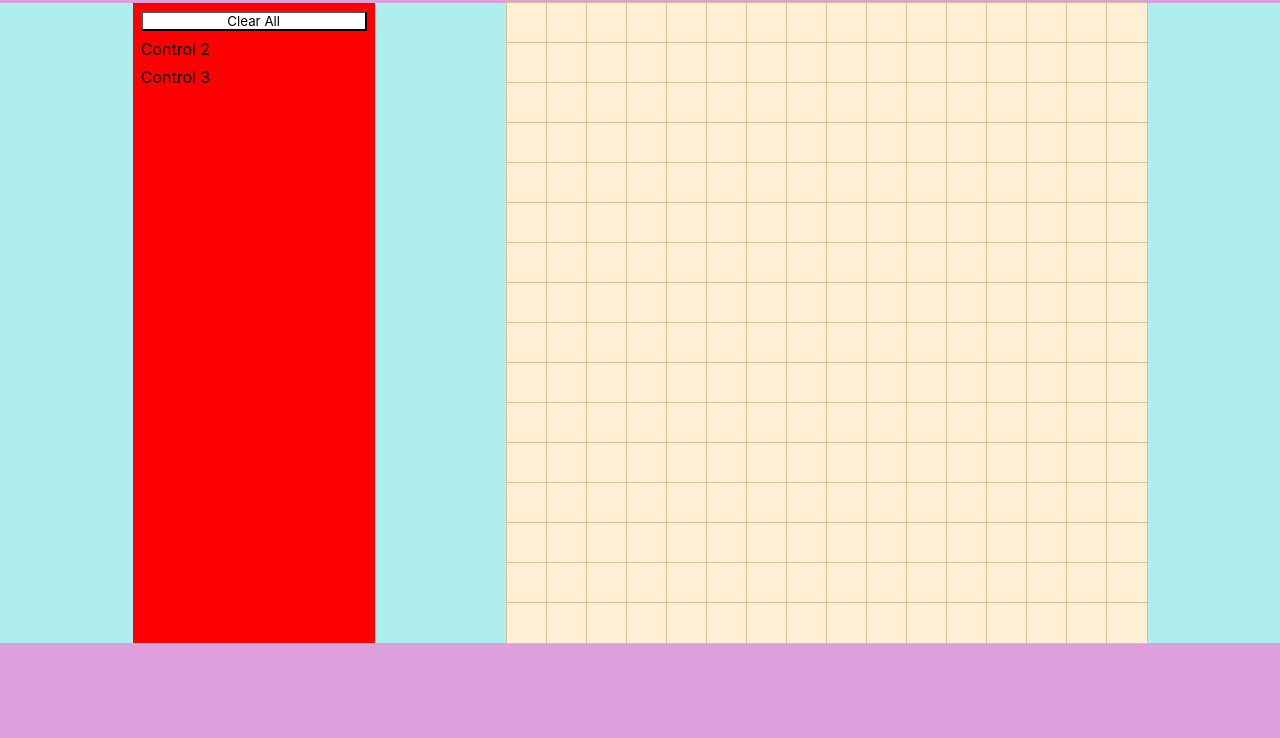
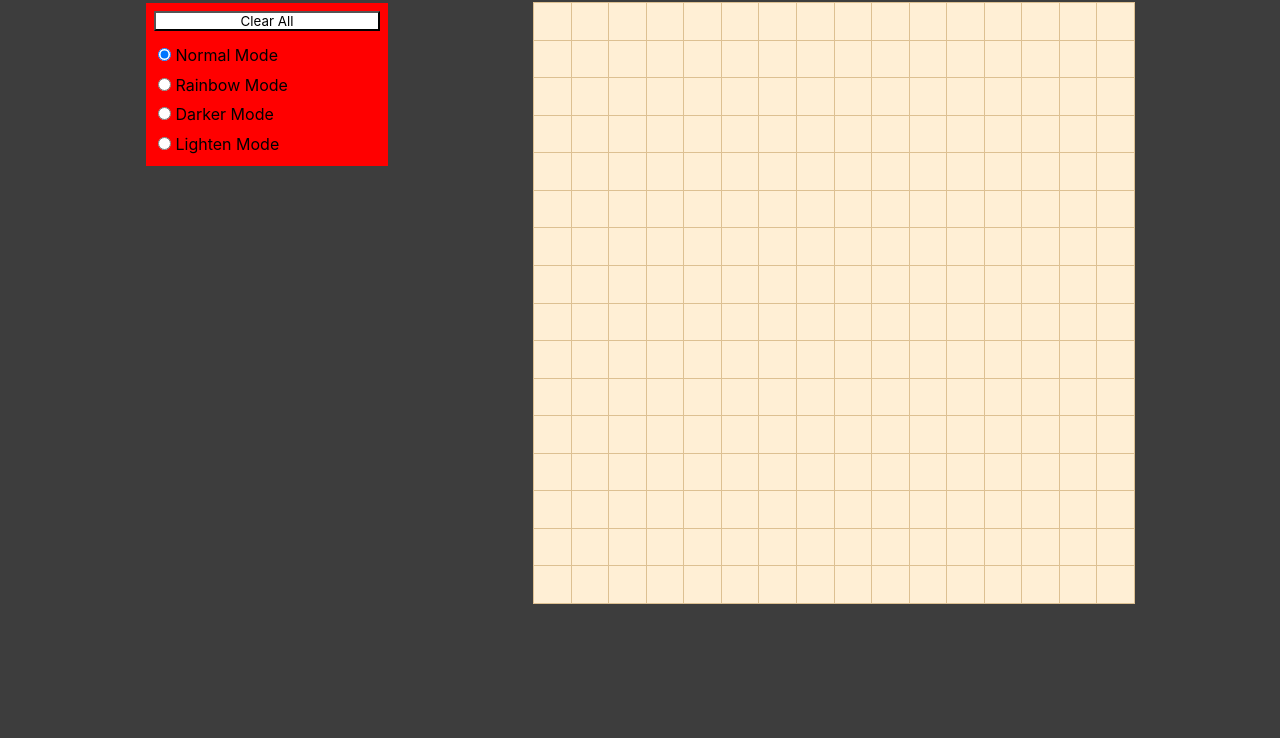
Before and after one commit to tmprk/etch-a-sketch, a plain HTML site: page index.html in a window 1280 px wide. Shown: the part 62-800 px from the top of the page. Drawn offline with Linux system fonts and the light colour scheme.

Commit message:
added rainbow, lighten, darken

```diff
--- a/index.html
+++ b/index.html
@@ -13,8 +13,12 @@
     <div class="container">
         <div id="control" >
             <button class="btn">Clear All</button>
-            <div class="text">Control 2</div>
-            <div class="text">Control 3</div>
+            <div class="checkboxes">
+                <label><input type="radio" name="modes" value="normal" onclick="handleClick(this);" checked> <span>Normal Mode</span></label>
+                <label><input type="radio" name="modes" value="rainbow" onclick="handleClick(this);"> <span>Rainbow Mode</span></label>
+                <label><input type="radio" name="modes" value="darker" onclick="handleClick(this);"> <span>Darker Mode</span></label>
+                <label><input type="radio" name="modes" value="lighten" onclick="handleClick(this);"> <span>Lighten Mode</span></label>
+            </div>
         </div>
         <div id="grid"></div>
     </div>
--- a/script.js
+++ b/script.js
@@ -1,5 +1,6 @@
 let squares = null
 let container = document.querySelector('#grid')
+let setting = 'normal';
 
 function addSquares(dimension) {
     container.innerHTML = ''
@@ -15,9 +16,27 @@ function addSquares(dimension) {
 function setListeners() {
     squares = document.querySelectorAll('.square')
     squares.forEach((square) => {
+        square.brightness = 1;
         square.addEventListener('mouseenter', () => {
-            console.log(square.classList)
-            square.classList.add('drawn')
+            switch (setting) {
+                case 'normal':
+                    square.style.backgroundColor = "rgb(85, 76, 63)";
+                    break
+                case 'rainbow':
+                    var randomColor = Math.floor(Math.random() * 16777215).toString(16);
+                    square.style.backgroundColor = "#" + randomColor;
+                    break
+                case 'darker':
+                    console.log('brightness', square.brightness)
+                    square.brightness -= 0.1;
+                    square.style.filter = `brightness(${square.brightness})`
+                    break
+                case 'lighten':
+                    console.log('brightness', square.brightness)
+                    square.brightness += 0.1;
+                    square.style.filter = `brightness(${square.brightness})`
+                    break
+            }
         });
     });
 }
@@ -42,5 +61,10 @@ btn.addEventListener('click', () => {
     setListeners();
 })
 
+function handleClick(myRadio) {
+    setting = myRadio.value;
+    // alert('New value: ' + myRadio.value);
+}
+
 addSquares(16);
 setListeners();
--- a/styles.css
+++ b/styles.css
@@ -8,7 +8,7 @@
 body {
     width: 100%;
     height: 100%;
-    background-color:plum;
+    background-color:rgb(61, 61, 61);
     display: flex;
     flex-direction: column;
 }
@@ -17,12 +17,14 @@ body {
     text-align: center;
     font-size: 24px;
     padding: 18px;
+    color: white;
 }
 
 .container {
     display: flex;
-    background-color: paleturquoise;
+    background-color: rgb(61, 61, 61);
     justify-content: space-evenly;
+    align-items: flex-start;
     flex: 1;
 }
 
@@ -34,6 +36,7 @@ body {
     background-color: red;
     gap: 8px;
     padding: 8px;
+    /* height: auto; */
 }
 
 .btn {
@@ -45,12 +48,12 @@ body {
     display: grid;
     grid-template-columns: repeat(16, 1fr);
     grid-template-rows: repeat(16, 1fr);
-    grid-column-gap: 0px;
-    grid-row-gap: 0px;
+    grid-column-gap: 1px;
+    grid-row-gap: 1px;
 
     background-color: purple;
-    width: 50vw;
-    height: 50vw;
+    width: 600px;
+    height: 600px;
     flex-shrink: 0;
 }
 
@@ -62,6 +65,26 @@ body {
 
 .drawn {
     background-color: rgb(85, 76, 63);
+}
+
+.checkboxes {
+    /* height: 300px; */
+}
+
+.checkboxes label {
+    display: block;
+    padding: 4px;
+    white-space: nowrap;
+}
+.checkboxes input {
+    vertical-align: middle;
+}
+.checkboxes label span {
+    vertical-align: middle;
+}
+
+input {
+    margin-left: auto;
 }
 
 @media only screen and (max-width: 850px) {
```
